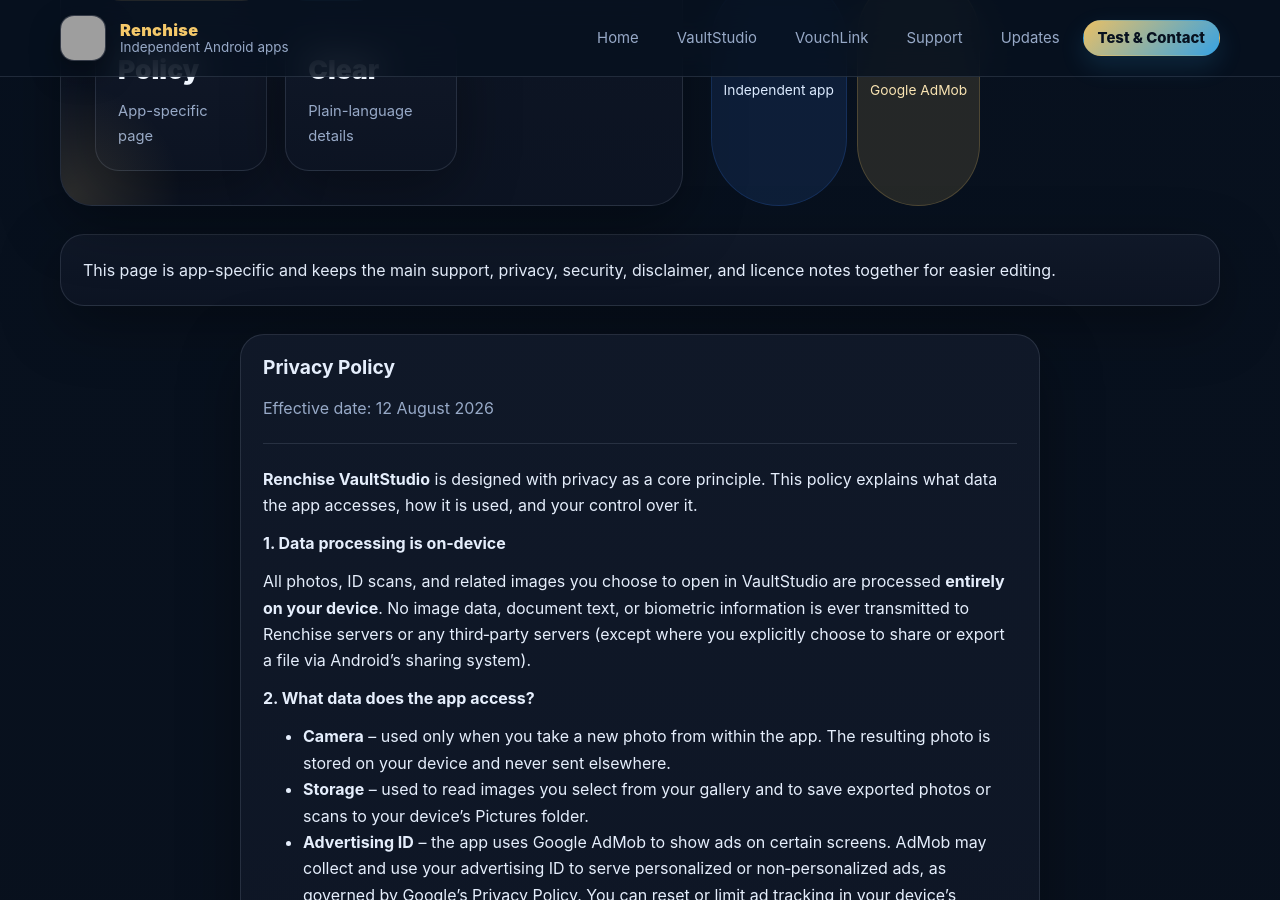
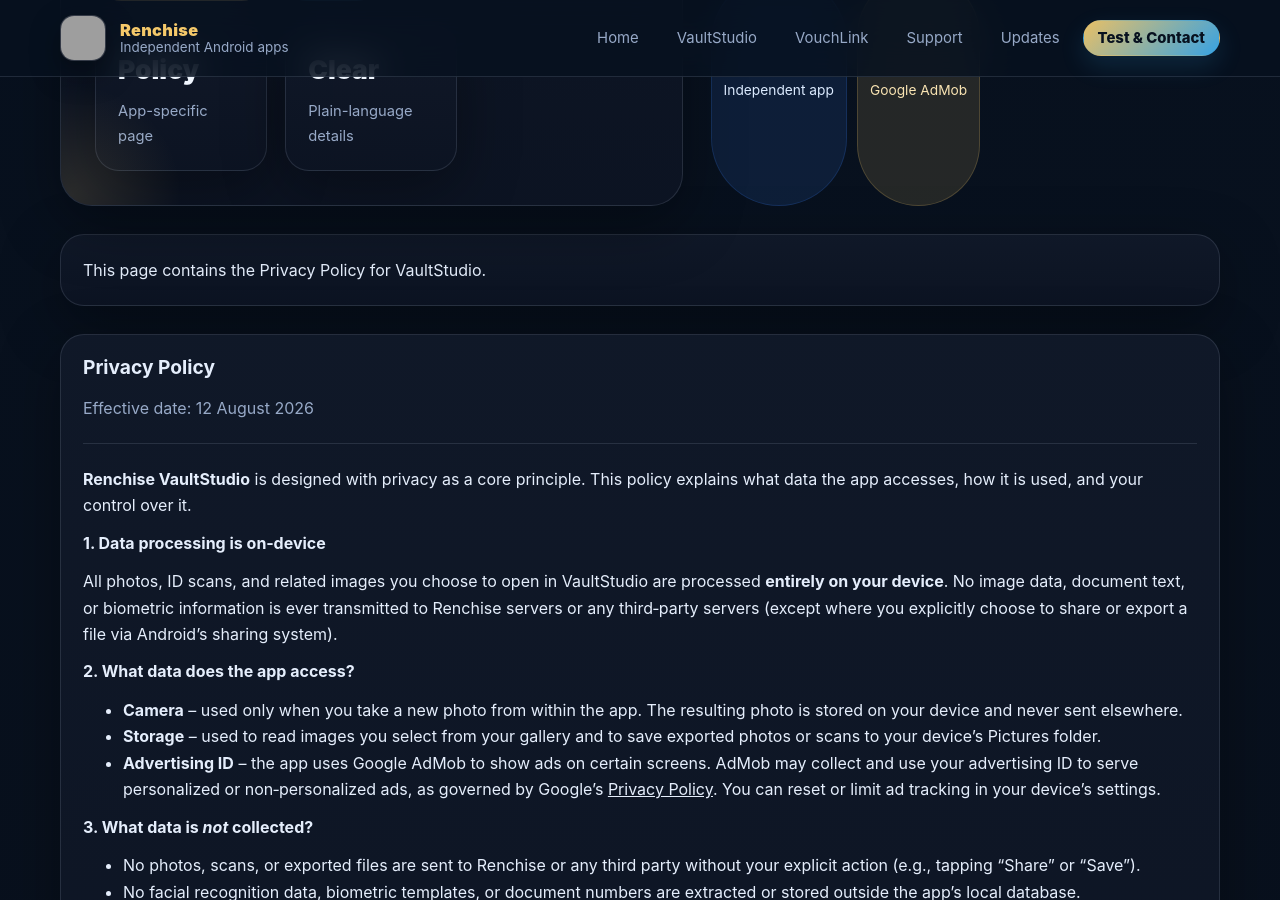
Before and after one commit to renchise/renchise.github.io, a Jekyll site: the page built from vaultstudio/privacy.html, in a window 1280 px wide and 900 px high, scrolled down 638 px. Built offline with Jekyll 4.4.1, drawn with Linux system fonts in a browser that asks for light colours; grey boxes are pictures that could not be loaded.

Commit message:
Update privacy.html

```diff
--- a/vaultstudio/privacy.html
+++ b/vaultstudio/privacy.html
@@ -34,10 +34,10 @@
     type: ""
   - text: "Google AdMob"
     type: "gold"
-notice: "This page is app-specific and keeps the main support, privacy, security, disclaimer, and licence notes together for easier editing."
+notice: "This page contains the Privacy Policy for VaultStudio."
 ---
 
-<div class="panel" style="max-width:800px; margin:0 auto;">
+<div class="panel" >
   <h3>Privacy Policy</h3>
   <p class="muted">Effective date: 12 August 2026</p>
   <hr class="sep">
```
